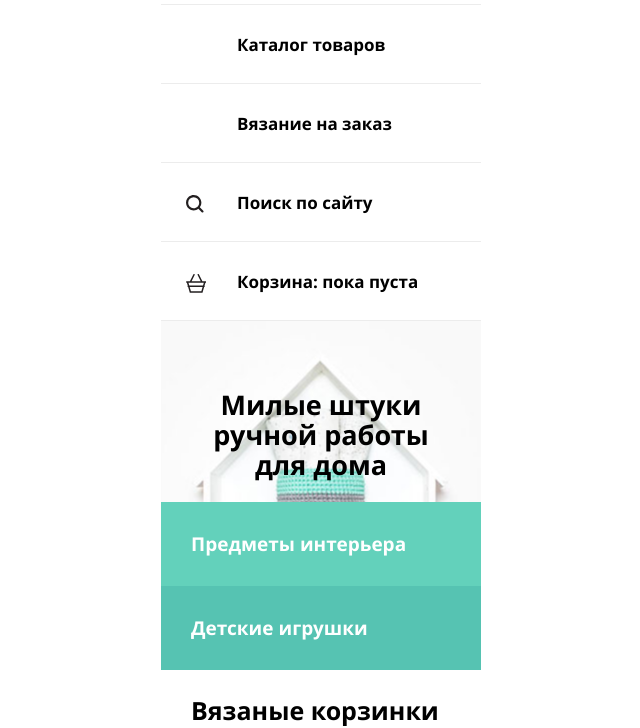
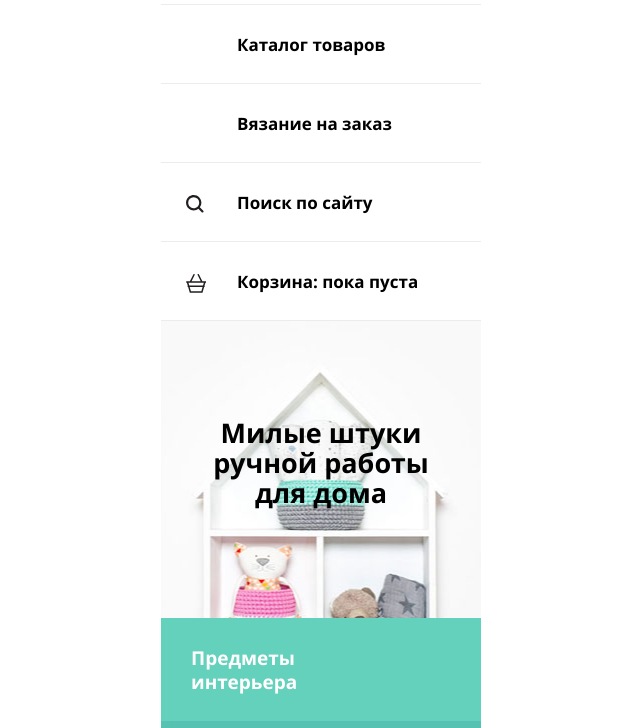
Before and after one commit to gorushkin/18378-mishka, a website: page source/index.html in a window 1280 px wide. Shown: the part 79-807 px from the top of the page, without its empty margins (319-959 px from the left). Drawn offline with nearby package versions, Linux system fonts and the light colour scheme; files that its build step writes are made by us from their sources.

Commit message:
Сохраняю все перед изменение разметки Promo

```diff
--- a/source/index.html
+++ b/source/index.html
@@ -44,11 +44,15 @@
       <h1 class="promo__title">Милые штуки ручной работы для дома</h1>
       <h2 class="visually-hidden">Каталог</h2>
         <ul class="promo__list">
-          <li class="promo__item">
-            <a class="promo__link-title promo__link-title--things" href="catalog.html">Предметы интерьера</a>
+          <li class="promo__item promo__item--things">
+            <a class="promo__link" href="catalog.html">
+              <span class="promo__catalog-title">Предметы интерьера</span>
+            </a>
           </li>
-          <li class="promo__item">
-            <a class="promo__link-title promo__link-title--toys" href="knitting.html">Детские игрушки</a>
+          <li class="promo__item promo__item--toys">
+            <a class="promo__link" href="knitting.html">
+              <span class="promo__catalog-title">Детские игрушки</span>
+            </a>
           </li>
         </ul>
       </div>
--- a/source/sass/blocks/promo.scss
+++ b/source/sass/blocks/promo.scss
@@ -1,18 +1,20 @@
 .promo__wrapper {
-  background: url("../../img/hero-mobile@1x.jpg") no-repeat center;
+  background: url("../../img/hero-mobile@1x.jpg") no-repeat center top;
   min-height: 350px;
   display: flex;
   flex-direction: column;
   justify-content: flex-end;
   margin: 0 auto;
   width: 320px;
-  // @include pad-left-right;
+  padding-top: 76px;
+  // box-shadow: 0 0 0 3px red;
 }
 
 .promo__title {
   @include font-config(27px, bold, 30px);
   @include pad-left-right;
   text-align: center;
+  margin-bottom: 110px;
 }
 
 .promo__list {
@@ -21,13 +23,10 @@
   flex-direction: column;
 }
 
-.promo__link-title {
+.promo__item {
   @include font-config(19px, bold, 24px, #ffffff);
-  @include pad-left-right;
   text-decoration: none;
   display: block;
-  padding-top: 30px;
-  padding-bottom: 30px;
 
   &--things {
     background: #63d1bb;
@@ -37,3 +36,16 @@
     background: #56c3b2;
   }
 }
+
+.promo__link {
+  @include pad-left-right;
+  display: block;
+  padding-top: 28px;
+  padding-bottom: 27px;
+}
+
+.promo__catalog-title {
+  @include font-config(19px, bold, 24px, #ffffff);
+  display: block;
+  width: 120px;
+}
```
